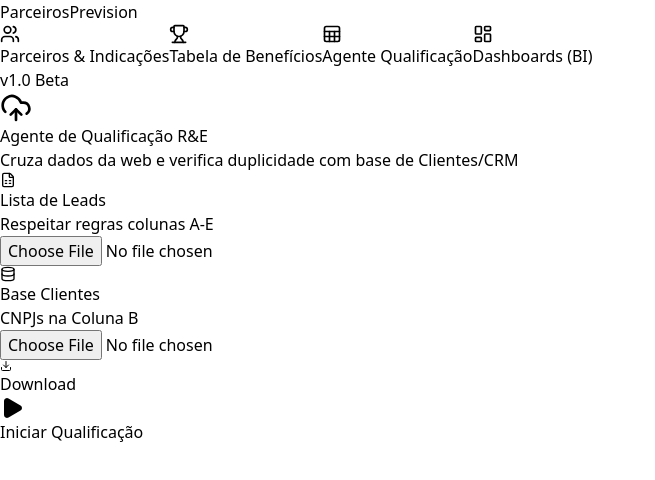
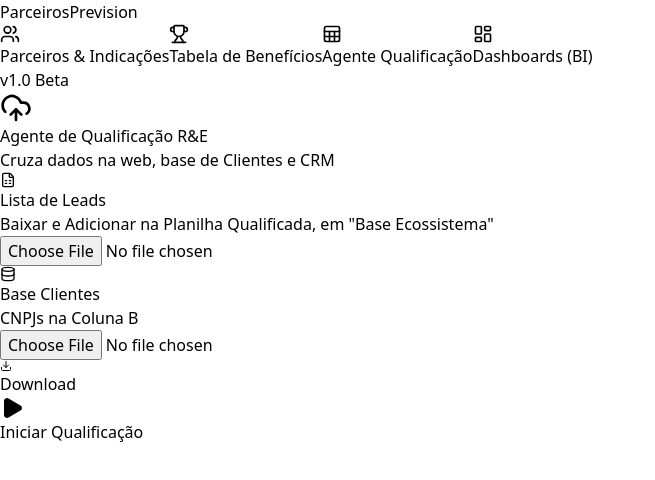
Before and after one commit to jprepa/painelindicacoes, a React (Vite) app in the folder frontend/: page / in a window 1280 px wide. Both pictures are taken after a click on the button "Agente Qualificação". Shown: the top 480 px of the page, without its empty margins (0-655 px from the left). Built offline with nearby package versions, Linux system fonts and the light colour scheme; no server answers.

Commit message:
Update AbaQualificacao.jsx

```diff
--- a/frontend/src/components/AbaQualificacao.jsx
+++ b/frontend/src/components/AbaQualificacao.jsx
@@ -9,7 +9,7 @@ const AbaQualificacao = () => {
   const [status, setStatus] = useState("idle");
 
   // Link direto para o SharePoint
-  const LINK_BASE_PADRAO = "https://poligraph-my.sharepoint.com/:x:/g/personal/joao_prado_softplan_com_br/IQCYo2GT4OAwQ4VBgo8XF0-aAcpsd1ou9e-q-ieRZ6fwMPk?e=vCgHWl";
+  const LINK_BASE_PADRAO = "https://1drv.ms/x/c/c251698cbde8c1d1/IQDAq_KcH8PZQ4NzAOYk-nxGAWzHB6l4njKNJ514LHf-5KI?e=wKoo7L";
 
   const processarLista = async () => {
     if (!arquivoLeads) return;
@@ -54,7 +54,7 @@ const AbaQualificacao = () => {
 
         <h1 className="text-2xl font-bold text-gray-800 mb-2">Agente de Qualificação R&E</h1>
         <p className="text-gray-500 mb-8">
-          Cruza dados da web e verifica duplicidade com base de Clientes/CRM
+          Cruza dados na web, base de Clientes e CRM
         </p>
 
         <div className="grid grid-cols-1 md:grid-cols-2 gap-6 mb-8">
@@ -66,7 +66,7 @@ const AbaQualificacao = () => {
                 </p>
                 {!arquivoLeads ? (
                     <>
-                        <p className="text-xs text-gray-400">Respeitar regras colunas A-E </p>
+                        <p className="text-xs text-gray-400">Baixar e Adicionar na Planilha Qualificada, em "Base Ecossistema" </p>
                         <input type="file" accept=".xlsx" onChange={(e) => {setArquivoLeads(e.target.files[0]); setStatus("idle")}} className="absolute inset-0 opacity-0 cursor-pointer" />
                     </>
                 ) : (
```
